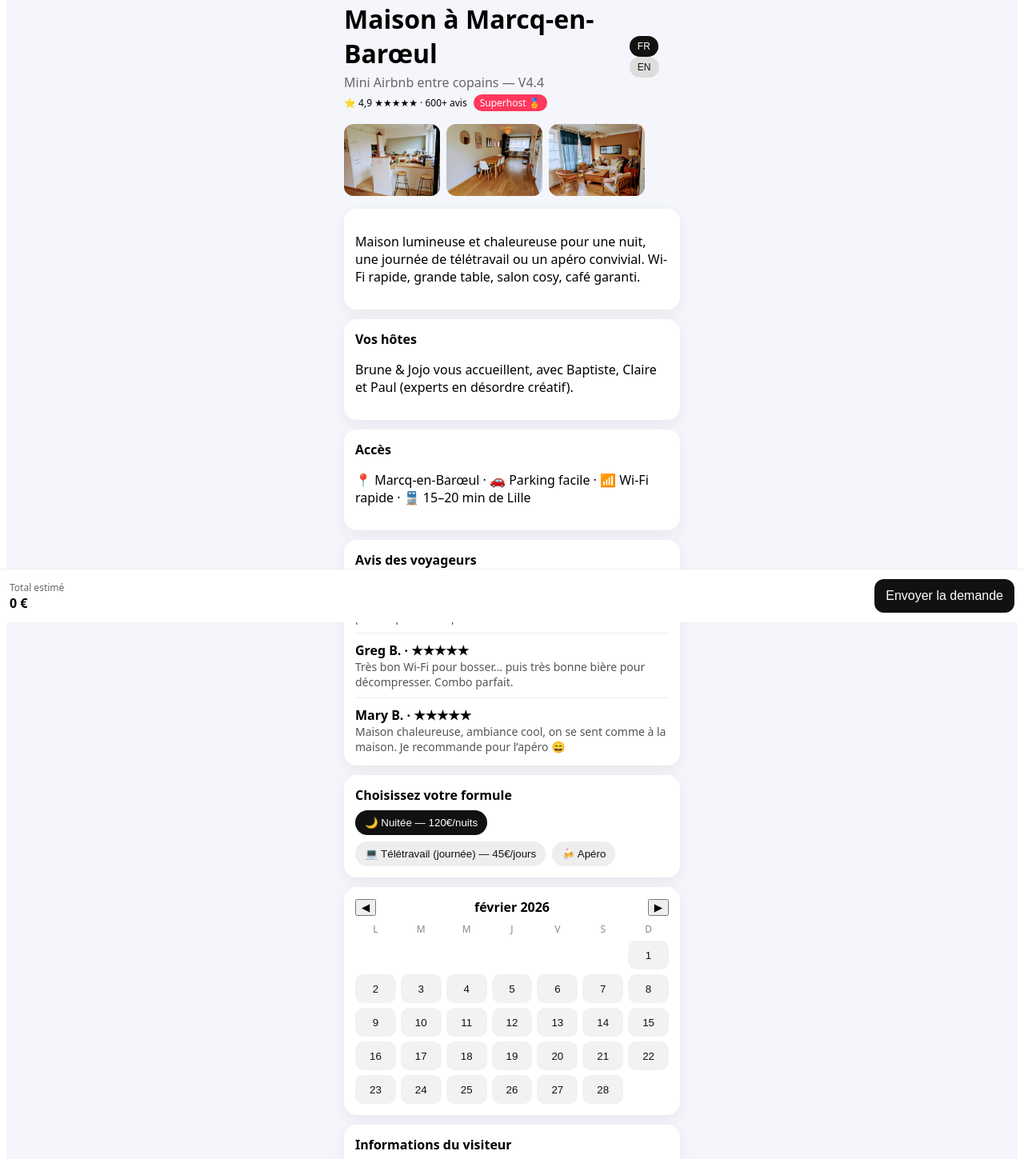
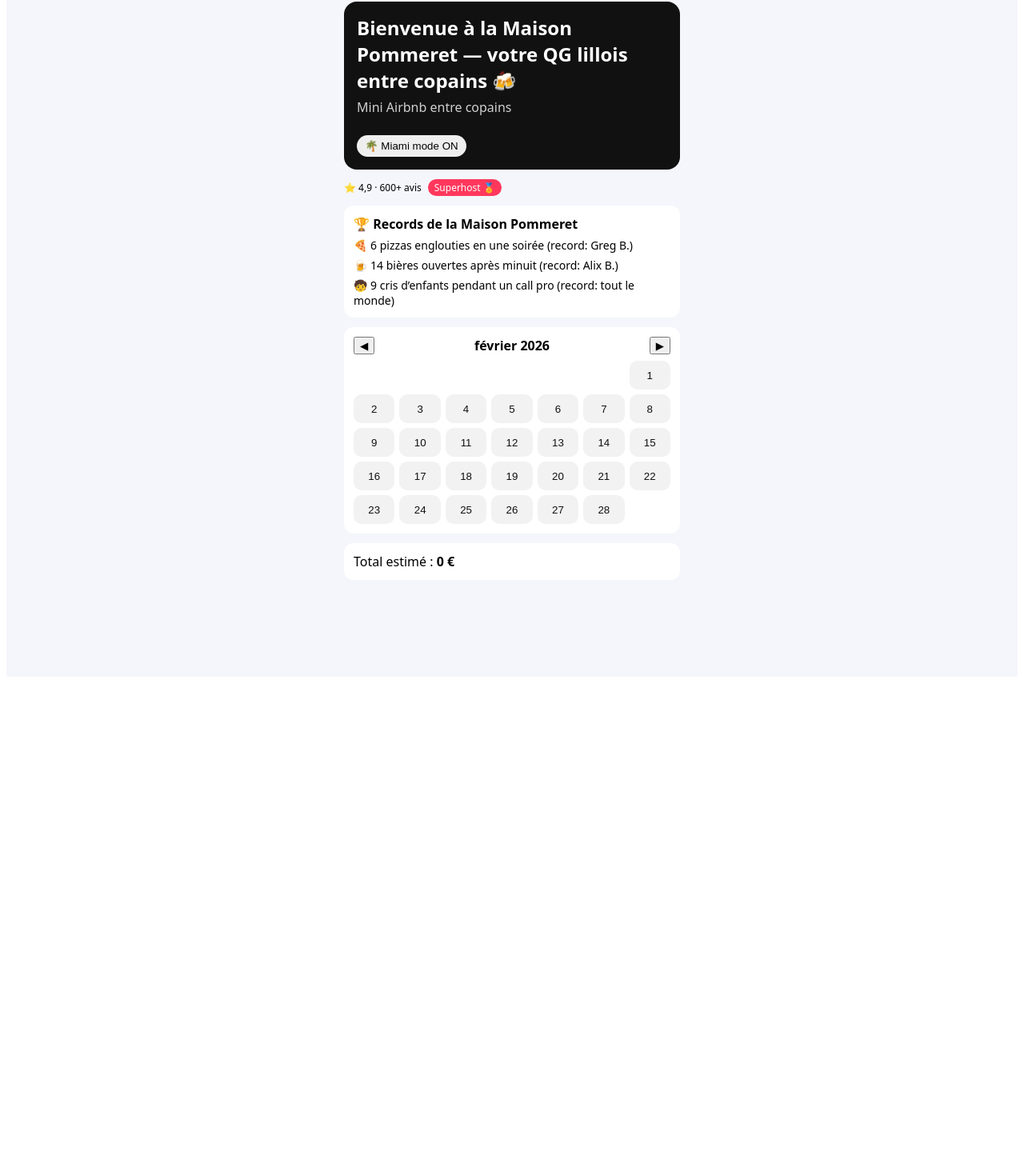
Before and after one commit to joachimpomme-ctrl/maison-pommeret, a React (Vite) app: page / in a window 1280 px wide. Shown: the part 22-1471 px from the top of the page at 80% size. After the commit the page ends 876 px from the top, so only its background shows below. Built offline with nearby package versions, Linux system fonts and the light colour scheme.

Commit message:
Update App.jsx

```diff
--- a/src/App.jsx
+++ b/src/App.jsx
@@ -1,341 +1,130 @@
-import { useMemo, useState } from "react";
+import { useEffect, useMemo, useState } from "react";
 
 const PRICES = { night: 120, day: 45, apero: 0 };
-
-function startOfMonth(d) {
-  const x = new Date(d);
-  x.setDate(1);
-  return x;
-}
-function addMonths(d, n) {
-  const x = new Date(d);
-  x.setMonth(x.getMonth() + n);
-  return x;
-}
-function daysInMonth(d) {
-  return new Date(d.getFullYear(), d.getMonth() + 1, 0).getDate();
-}
-function sameDay(a, b) {
-  return a && b && a.toDateString() === b.toDateString();
-}
-function isBetween(d, a, b) {
-  if (!a || !b) return false;
-  const t = d.getTime();
-  return t >= a.getTime() && t <= b.getTime();
-}
-function diffNights(a, b) {
-  if (!a || !b) return 0;
-  const ms = Math.ceil((b - a) / (1000 * 60 * 60 * 24));
-  return Math.max(0, ms);
-}
-
 const REVIEWS = [
   { name: "Alix B.", stars: 5, text: "Apéros mémorables, canapé validé, hôtes au top. Je reviens pour la prochaine pizza." },
   { name: "Greg B.", stars: 5, text: "Très bon Wi-Fi pour bosser… puis très bonne bière pour décompresser. Combo parfait." },
   { name: "Mary B.", stars: 5, text: "Maison chaleureuse, ambiance cool, on se sent comme à la maison. Je recommande pour l’apéro 😄" },
 ];
+const RECORDS = [
+  "🍕 6 pizzas englouties en une soirée (record: Greg B.)",
+  "🍺 14 bières ouvertes après minuit (record: Alix B.)",
+  "🧒 9 cris d’enfants pendant un call pro (record: tout le monde)",
+];
 
-export default function App() {
-  const [lang, setLang] = useState("fr");
-  const [mode, setMode] = useState("night");
-  const [month, setMonth] = useState(startOfMonth(new Date()));
-  const [start, setStart] = useState(null);
-  const [end, setEnd] = useState(null);
-  const [sent, setSent] = useState(false);
-  const [sending, setSending] = useState(false);
+function startOfMonth(d){ const x=new Date(d); x.setDate(1); return x; }
+function addMonths(d,n){ const x=new Date(d); x.setMonth(x.getMonth()+n); return x; }
+function daysInMonth(d){ return new Date(d.getFullYear(), d.getMonth()+1, 0).getDate(); }
+function sameDay(a,b){ return a && b && a.toDateString()===b.toDateString(); }
+function isBetween(d,a,b){ if(!a||!b) return false; const t=d.getTime(); return t>=a.getTime() && t<=b.getTime(); }
+function diffNights(a,b){ if(!a||!b) return 0; const ms=Math.ceil((b-a)/(1000*60*60*24)); return Math.max(0,ms); }
 
-  // Formulaire
-  const [firstName, setFirstName] = useState("");
-  const [lastName, setLastName] = useState("");
-  const [humor, setHumor] = useState(5);
-  const [salary, setSalary] = useState("");
-  const [email, setEmail] = useState("");
+export default function App(){
+  const [lang,setLang]=useState("fr");
+  const [mode,setMode]=useState("night");
+  const [month,setMonth]=useState(startOfMonth(new Date()));
+  const [start,setStart]=useState(null);
+  const [end,setEnd]=useState(null);
+  const [miami,setMiami]=useState(false);
+  const [superhostClicks,setSuperhostClicks]=useState(0);
+  const [easter,setEaster]=useState(false);
 
-  const t = {
-    fr: {
-      title: "Maison à Marcq-en-Barœul",
-      subtitle: "Mini Airbnb entre copains — V4.4",
-      rating: "4,9 ★★★★★ · 600+ avis",
-      superhost: "Superhost 🏅",
-      reviews: "Avis des voyageurs",
-      desc:
-        "Maison lumineuse et chaleureuse pour une nuit, une journée de télétravail ou un apéro convivial. Wi-Fi rapide, grande table, salon cosy, café garanti.",
-      hosts:
-        "Brune & Jojo vous accueillent, avec Baptiste, Claire et Paul (experts en désordre créatif).",
-      access: "📍 Marcq-en-Barœul · 🚗 Parking facile · 📶 Wi-Fi rapide · 🚆 15–20 min de Lille",
-      night: "🌙 Nuitée",
-      day: "💻 Télétravail (journée)",
-      apero: "🍻 Apéro",
-      choose: "Choisissez votre formule",
-      nights: "nuits",
-      days: "jours",
-      reserve: "Envoyer la demande",
-      total: "Total estimé",
-      monthPrev: "◀",
-      monthNext: "▶",
-      form: "Informations du visiteur",
-      fname: "Prénom",
-      lname: "Nom",
-      humor: "Niveau d’humour",
-      salary: "Salaire (pour rigoler)",
-      email: "Email",
-      sentTitle: "Demande envoyée !",
-      sentMsg: "On revient vers toi très vite pour confirmer la dispo."
-    },
-    en: {
-      title: "House in Marcq-en-Barœul",
-      subtitle: "Mini Airbnb for friends — V4.4",
-      rating: "4.9 ★★★★★ · 600+ reviews",
-      superhost: "Superhost 🏅",
-      reviews: "Guest reviews",
-      desc:
-        "Bright and cosy house for an overnight stay, a remote-work day or a friendly afterwork. Fast Wi-Fi, large table, cosy living room, coffee guaranteed.",
-      hosts:
-        "Hosted by Brune & Jojo with Baptiste, Claire and Paul (creative mess experts).",
-      access: "📍 Marcq-en-Barœul · 🚗 Easy parking · 📶 Fast Wi-Fi · 🚆 15–20 min from Lille",
-      night: "🌙 Overnight",
-      day: "💻 Remote work (day)",
-      apero: "🍻 Afterwork",
-      choose: "Choose your option",
-      nights: "nights",
-      days: "days",
-      reserve: "Send request",
-      total: "Estimated total",
-      monthPrev: "◀",
-      monthNext: "▶",
-      form: "Guest info",
-      fname: "First name",
-      lname: "Last name",
-      humor: "Humor level",
-      salary: "Salary (just for fun)",
-      email: "Email",
-      sentTitle: "Request sent!",
-      sentMsg: "We’ll get back to you shortly to confirm availability."
-    }
-  }[lang];
+  const guest = new URLSearchParams(window.location.search).get("guest");
 
-  const nights = diffNights(start, end);
-  const units = mode === "night" ? nights : mode === "day" ? Math.max(1, nights || 1) : 1;
-  const total = PRICES[mode] * units;
+  useEffect(()=>{
+    if(superhostClicks>=5) setEaster(true);
+  },[superhostClicks]);
 
-  const grid = useMemo(() => {
-    const first = startOfMonth(month);
-    const offset = (first.getDay() + 6) % 7;
-    const dim = daysInMonth(month);
-    const cells = [];
-    for (let i = 0; i < offset; i++) cells.push(null);
-    for (let d = 1; d <= dim; d++) cells.push(new Date(month.getFullYear(), month.getMonth(), d));
+  const nights = diffNights(start,end);
+  const units = mode==="night" ? nights : mode==="day" ? Math.max(1,nights||1) : 1;
+  const total = PRICES[mode]*units;
+
+  const grid = useMemo(()=>{
+    const first=startOfMonth(month);
+    const offset=(first.getDay()+6)%7;
+    const dim=daysInMonth(month);
+    const cells=[];
+    for(let i=0;i<offset;i++) cells.push(null);
+    for(let d=1; d<=dim; d++) cells.push(new Date(month.getFullYear(), month.getMonth(), d));
     return cells;
-  }, [month]);
+  },[month]);
 
-  const onPick = (d) => {
-    if (!start || (start && end)) { setStart(d); setEnd(null); }
-    else if (d < start) setStart(d);
+  const onPick=(d)=>{
+    if(!start || (start && end)){ setStart(d); setEnd(null); }
+    else if(d<start) setStart(d);
     else setEnd(d);
   };
 
-  const submit = async () => {
-    if (!firstName || !lastName || !email || !start || !end) {
-      alert(lang === "fr" ? "Merci de compléter prénom, nom, email et dates." : "Please fill first name, last name, email and dates.");
-      return;
-    }
-    setSending(true);
-    const payload = {
-      option: mode,
-      du: start?.toLocaleDateString(),
-      au: end?.toLocaleDateString(),
-      unites: units,
-      total,
-      firstName,
-      lastName,
-      humor,
-      salary,
-      email,
-    };
-    try {
-      const res = await fetch("https://formspree.io/f/xreajboo", {
-        method: "POST",
-        headers: { "Accept": "application/json", "Content-Type": "application/json" },
-        body: JSON.stringify(payload),
-      });
-      if (res.ok) setSent(true);
-      else alert("Échec de l’envoi 😬");
-    } catch (e) {
-      alert("Erreur réseau 😐");
-    } finally {
-      setSending(false);
-    }
-  };
-
-  if (sent) {
-    return (
-      <div style={{ fontFamily: "system-ui", background: "#f4f6fb", minHeight: "100vh", padding: 24 }}>
-        <div style={{ maxWidth: 420, margin: "0 auto", textAlign: "center" }}>
-          <div style={{ background: "#fff", borderRadius: 16, padding: 24, boxShadow: "0 6px 20px rgba(0,0,0,0.06)" }}>
-            <div style={{ fontSize: 48 }}>✅</div>
-            <h2>{t.sentTitle}</h2>
-            <p>{t.sentMsg}</p>
-            <button onClick={() => setSent(false)} style={btnPrimary}>Faire une autre demande</button>
-          </div>
-        </div>
-      </div>
-    );
-  }
+  const heroMsg = guest==="leo"
+    ? "Welcome back to Marcq, Leo 🇫🇷→🇺🇸 — la maison t’attend quand Miami te manquera 🌴🍺"
+    : "Bienvenue à la Maison Pommeret — votre QG lillois entre copains 🍻";
 
   return (
-    <div style={{ fontFamily: "system-ui", background: "#f4f6fb", minHeight: "100vh", paddingBottom: 90 }}>
-      <div style={{ maxWidth: 420, margin: "0 auto", padding: 16 }}>
-        {/* Header */}
-        <div style={{ display: "flex", justifyContent: "space-between", alignItems: "center" }}>
-          <div>
-            <h1 style={{ margin: 0 }}>{t.title}</h1>
-            <p style={{ margin: "4px 0", color: "#666" }}>{t.subtitle}</p>
-            <div style={{ display: "flex", gap: 8, alignItems: "center" }}>
-              <span style={{ fontSize: 12 }}>⭐ {t.rating}</span>
-              <span style={{ fontSize: 12, background: "#ff385c", color: "#fff", padding: "2px 8px", borderRadius: 999 }}>{t.superhost}</span>
-            </div>
+    <div style={{ fontFamily:"system-ui", background: miami ? "#fff3e6" : "#f4f6fb", minHeight:"100vh", paddingBottom:60 }}>
+      <div style={{ maxWidth:420, margin:"0 auto", padding:16 }}>
+        {/* Hero */}
+        <div style={{ borderRadius:16, padding:16, background:"#111", color:"#fff", marginBottom:12 }}>
+          <h2 style={{ margin:0 }}>{heroMsg}</h2>
+          <p style={{ opacity:.8, marginTop:6 }}>
+            {miami ? "Cocktails à Miami → bières à Marcq 🍹→🍺" : "Mini Airbnb entre copains"}
+          </p>
+          <button onClick={()=>setMiami(!miami)} style={{ marginTop:8, padding:"6px 10px", borderRadius:999, border:"none" }}>
+            🌴 Miami mode {miami ? "OFF" : "ON"}
+          </button>
+        </div>
+
+        {/* Note & Superhost */}
+        <div style={{ display:"flex", gap:8, alignItems:"center", marginBottom:12 }}>
+          <span style={{ fontSize:12 }}>⭐ 4,9 · 600+ avis</span>
+          <span
+            onClick={()=>setSuperhostClicks(c=>c+1)}
+            style={{ fontSize:12, background:"#ff385c", color:"#fff", padding:"2px 8px", borderRadius:999, cursor:"pointer" }}
+          >
+            Superhost 🏅
+          </span>
+        </div>
+
+        {easter && (
+          <div style={{ background:"#fff", padding:12, borderRadius:12, marginBottom:12 }}>
+            🍺 Achievement unlocked: you found the hidden beer stash !
           </div>
-          <div>
-            <button onClick={() => setLang("fr")} style={btnSmall(lang === "fr")}>FR</button>
-            <button onClick={() => setLang("en")} style={btnSmall(lang === "en")}>EN</button>
+        )}
+
+        {/* Records */}
+        <div style={{ background:"#fff", padding:12, borderRadius:12, marginBottom:12 }}>
+          <strong>🏆 Records de la Maison Pommeret</strong>
+          {RECORDS.map((r,i)=>(
+            <div key={i} style={{ fontSize:14, marginTop:6 }}>{r}</div>
+          ))}
+        </div>
+
+        {/* Calendrier */}
+        <div style={{ background:"#fff", padding:12, borderRadius:12 }}>
+          <div style={{ display:"flex", justifyContent:"space-between" }}>
+            <button onClick={()=>setMonth(addMonths(month,-1))}>◀</button>
+            <strong>{month.toLocaleDateString("fr",{ month:"long", year:"numeric" })}</strong>
+            <button onClick={()=>setMonth(addMonths(month,1))}>▶</button>
+          </div>
+          <div style={{ display:"grid", gridTemplateColumns:"repeat(7,1fr)", gap:6, marginTop:8 }}>
+            {grid.map((d,i)=>(
+              <button key={i} onClick={()=>d&&onPick(d)} style={{
+                height:36, borderRadius:10, border:"none",
+                background: !d ? "transparent" :
+                  sameDay(d,start)||sameDay(d,end) ? "#111" :
+                  isBetween(d,start,end) ? "#ddd" : "#f2f2f2",
+                color: sameDay(d,start)||sameDay(d,end) ? "#fff" : "#111"
+              }}>
+                {d?d.getDate():""}
+              </button>
+            ))}
           </div>
         </div>
 
-        {/* Photos */}
-        <div style={{ display: "flex", gap: 8, overflowX: "auto", margin: "16px 0" }}>
-          <img src="/images/cuisine.jpg" style={photo} />
-          <img src="/images/salle-a-manger.jpg" style={photo} />
-          <img src="/images/salon.jpg" style={photo} />
+        {/* Total */}
+        <div style={{ marginTop:12, background:"#fff", padding:12, borderRadius:12 }}>
+          Total estimé : <strong>{total} €</strong>
         </div>
-
-        <Card><p>{t.desc}</p></Card>
-        <Card><strong>Vos hôtes</strong><p>{t.hosts}</p></Card>
-        <Card><strong>Accès</strong><p>{t.access}</p></Card>
-
-        {/* Avis */}
-        <Card>
-          <strong>{t.reviews}</strong>
-          {REVIEWS.map((r, i) => (
-            <div key={i} style={{ marginTop: 10, borderTop: i ? "1px solid #eee" : "none", paddingTop: i ? 10 : 0 }}>
-              <div style={{ fontWeight: 600 }}>{r.name} · {"★".repeat(r.stars)}</div>
-              <div style={{ fontSize: 14, color: "#555" }}>{r.text}</div>
-            </div>
-          ))}
-        </Card>
-
-        {/* Choix formule */}
-        <Card>
-          <strong>{t.choose}</strong>
-          <div style={{ display: "flex", gap: 8, flexWrap: "wrap", marginTop: 8 }}>
-            <button onClick={() => setMode("night")} style={btn(mode === "night")}>{t.night} — {PRICES.night}€/{t.nights}</button>
-            <button onClick={() => setMode("day")} style={btn(mode === "day")}>{t.day} — {PRICES.day}€/{t.days}</button>
-            <button onClick={() => setMode("apero")} style={btn(mode === "apero")}>{t.apero}</button>
-          </div>
-        </Card>
-
-        {/* Calendrier */}
-        <Card>
-          <div style={{ display: "flex", justifyContent: "space-between", alignItems: "center" }}>
-            <button onClick={() => setMonth(addMonths(month, -1))}>{t.monthPrev}</button>
-            <strong>{month.toLocaleDateString(lang, { month: "long", year: "numeric" })}</strong>
-            <button onClick={() => setMonth(addMonths(month, 1))}>{t.monthNext}</button>
-          </div>
-          <div style={{ display: "grid", gridTemplateColumns: "repeat(7, 1fr)", gap: 6, marginTop: 8 }}>
-            {["L", "M", "M", "J", "V", "S", "D"].map((d) => (
-              <div key={d} style={{ textAlign: "center", fontSize: 12, color: "#888" }}>{d}</div>
-            ))}
-            {grid.map((d, i) => (
-              <button key={i} disabled={!d} onClick={() => d && onPick(d)} style={dayBtn(d, start, end)}>
-                {d ? d.getDate() : ""}
-              </button>
-            ))}
-          </div>
-        </Card>
-
-        {/* Formulaire */}
-        <Card>
-          <strong>{t.form}</strong>
-          <input placeholder={t.fname} value={firstName} onChange={(e) => setFirstName(e.target.value)} style={input} />
-          <input placeholder={t.lname} value={lastName} onChange={(e) => setLastName(e.target.value)} style={input} />
-          <input placeholder={t.email} value={email} onChange={(e) => setEmail(e.target.value)} style={input} />
-          <label style={{ fontSize: 12 }}>{t.humor}: {humor}/10</label>
-          <input type="range" min="0" max="10" value={humor} onChange={(e) => setHumor(+e.target.value)} style={{ width: "100%" }} />
-          <input placeholder={t.salary} value={salary} onChange={(e) => setSalary(e.target.value)} style={input} />
-        </Card>
-      </div>
-
-      {/* Sticky recap */}
-      <div style={sticky}>
-        <div>
-          <div style={{ fontSize: 12, color: "#666" }}>{t.total}</div>
-          <strong>{total} €</strong>
-        </div>
-        <button onClick={submit} disabled={sending} style={{ ...btnPrimary, opacity: sending ? 0.7 : 1 }}>
-          {sending ? "Envoi…" : t.reserve}
-        </button>
       </div>
     </div>
   );
 }
-
-const Card = ({ children }) => (
-  <div style={{ background: "#fff", borderRadius: 16, padding: 14, marginBottom: 12, boxShadow: "0 6px 20px rgba(0,0,0,0.06)" }}>
-    {children}
-  </div>
-);
-
-const photo = { width: 120, height: 90, borderRadius: 12, objectFit: "cover", flexShrink: 0 };
-const btn = (active) => ({
-  padding: "8px 12px",
-  borderRadius: 999,
-  border: "none",
-  background: active ? "#111" : "#eee",
-  color: active ? "#fff" : "#111",
-  cursor: "pointer"
-});
-const btnSmall = (active) => ({
-  padding: "6px 10px",
-  borderRadius: 999,
-  border: "none",
-  background: active ? "#111" : "#ddd",
-  color: active ? "#fff" : "#111",
-  marginLeft: 6,
-  cursor: "pointer",
-  fontSize: 12
-});
-const btnPrimary = {
-  padding: "12px 14px",
-  borderRadius: 12,
-  border: "none",
-  background: "#111",
-  color: "#fff",
-  fontSize: 16,
-  cursor: "pointer"
-};
-const input = {
-  width: "100%",
-  padding: 10,
-  borderRadius: 10,
-  border: "1px solid #ddd",
-  marginTop: 8
-};
-const sticky = {
-  position: "fixed",
-  bottom: 0,
-  left: 0,
-  right: 0,
-  background: "#fff",
-  borderTop: "1px solid #eee",
-  padding: 12,
-  display: "flex",
-  justifyContent: "space-between",
-  alignItems: "center"
-};
-const dayBtn = (d, start, end) => ({
-  height: 36,
-  borderRadius: 10,
-  border: "none",
-  background: !d ? "transparent" : sameDay(d, start) || sameDay(d, end) ? "#111" : isBetween(d, start, end) ? "#ddd" : "#f2f2f2",
-  color: sameDay(d, start) || sameDay(d, end) ? "#fff" : "#111",
-  cursor: d ? "pointer" : "default"
-});
```
